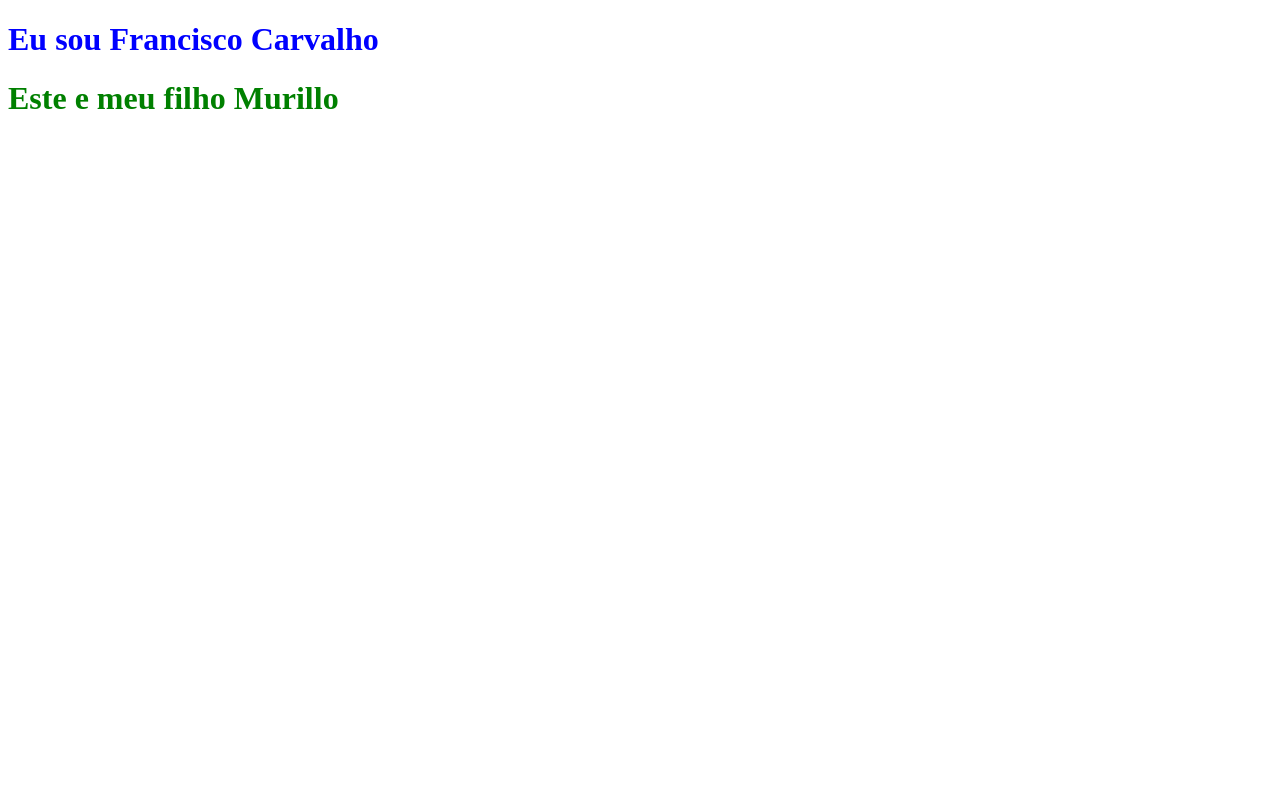
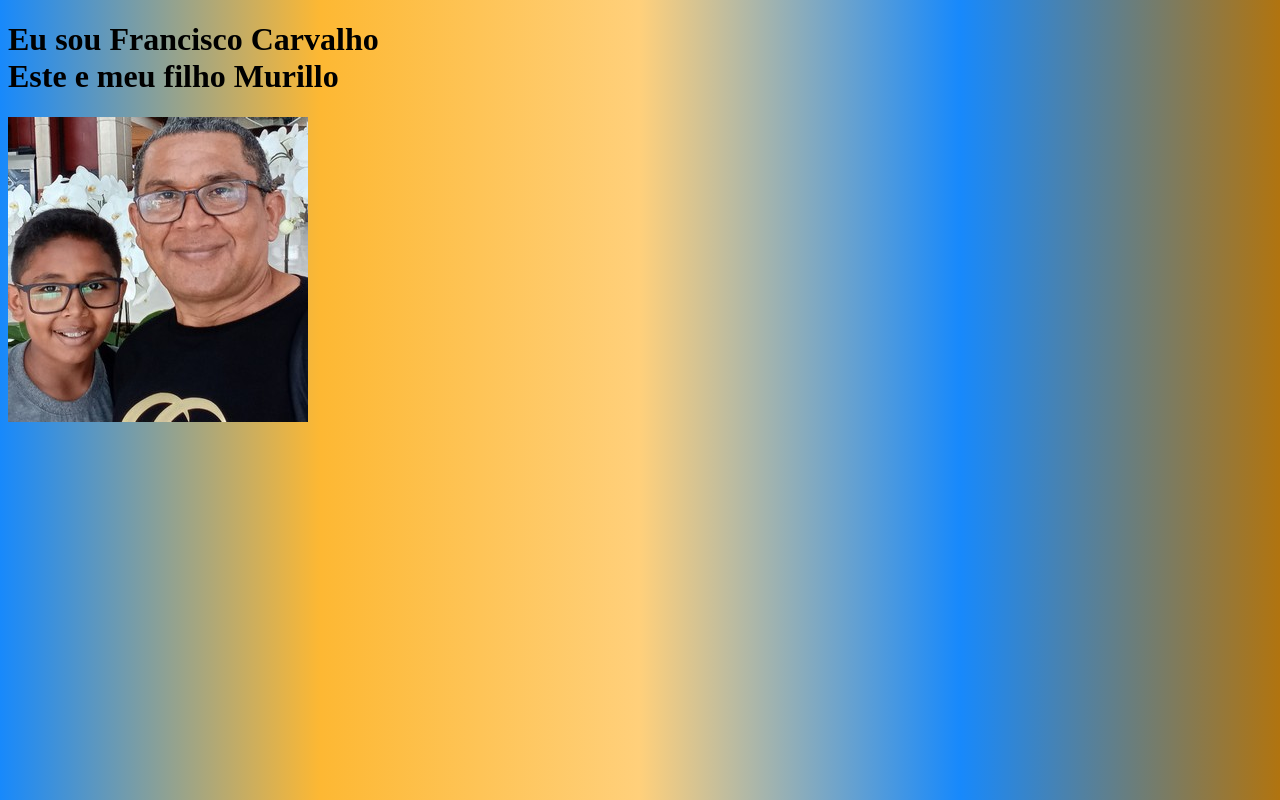
Before and after one commit to francall-carvalho/meu-site_html, a plain HTML site: page sobremim.html in a window 1280 px wide. Drawn offline with Linux system fonts and the light colour scheme.

Commit message:
feito atualizações no codigo

```diff
--- a/sobremim.html
+++ b/sobremim.html
@@ -4,12 +4,23 @@
 <head>
     <meta charset="UTF-8">
     <meta name="viewport" content="width=device-width, initial-scale=1.0">
+   <style>
+    body {
+        background-image: linear-gradient(to right, #1789FC, #FDB833, #FFD07B, #1789FC, #B1740F);
+    }
+
+    h1 {
+        color: black;
+    }
+   </style>
     <title>Sobre mim</title>
 </head>
 
 <body>
-    <h1 style="color: blue;">Eu sou Francisco Carvalho</h1>
-    <h1 style="color: green;">Este e meu filho Murillo</h1>
+    <h1>Eu sou Francisco Carvalho <br>
+        Este e meu filho Murillo</h1>
+        <img src="assets/imagem.jpg" alt="imagem.jpg">
+
 </body>
 
 </html>
```
Also changed, not shown: index.html (+1 -1 lines), assets/imagem.jpg (added).
